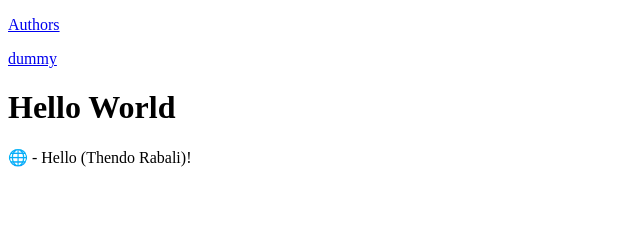
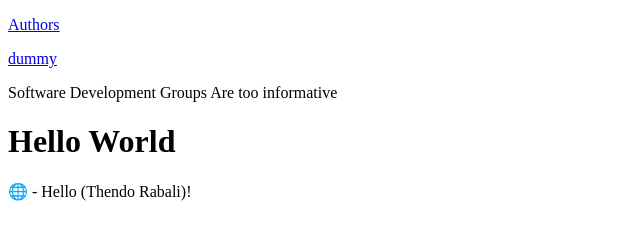
Before and after one commit to Thendo2000/Demo, a plain HTML site: page index.html in a window 1280 px wide. Shown: the whole page, without its empty margins (0-640 px from the left). Drawn offline with Linux system fonts and the light colour scheme.

Commit message:
Added Bio

```diff
--- a/index.html
+++ b/index.html
@@ -6,6 +6,7 @@
 </head>
 <p><a href="author.html">Authors</a></p>
 <p><a href="dummy.html">dummy</a></p>
+<p>Software Development Groups Are too informative</p>
 <body>
 <h1>Hello World</h1>
 <p>
```
